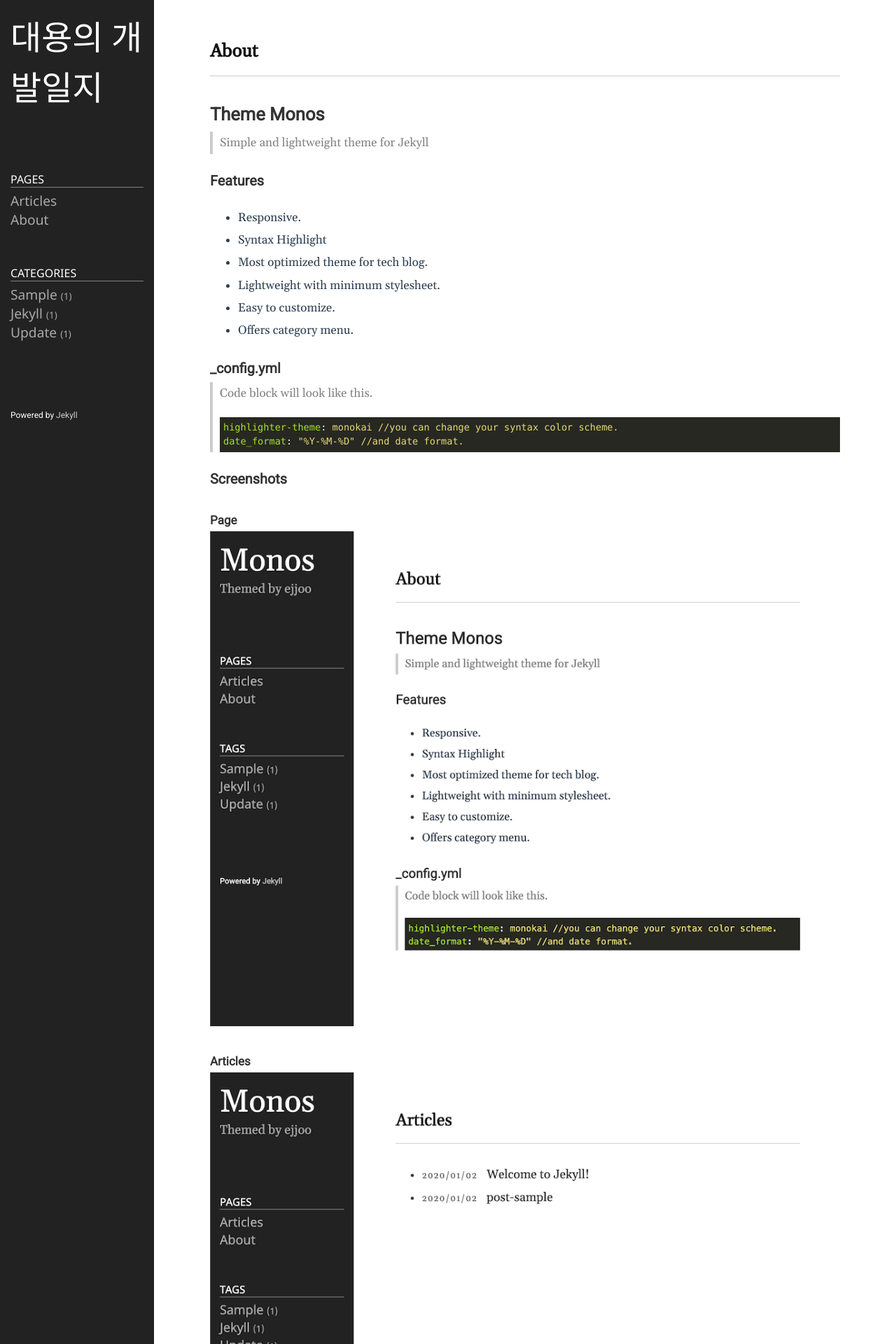
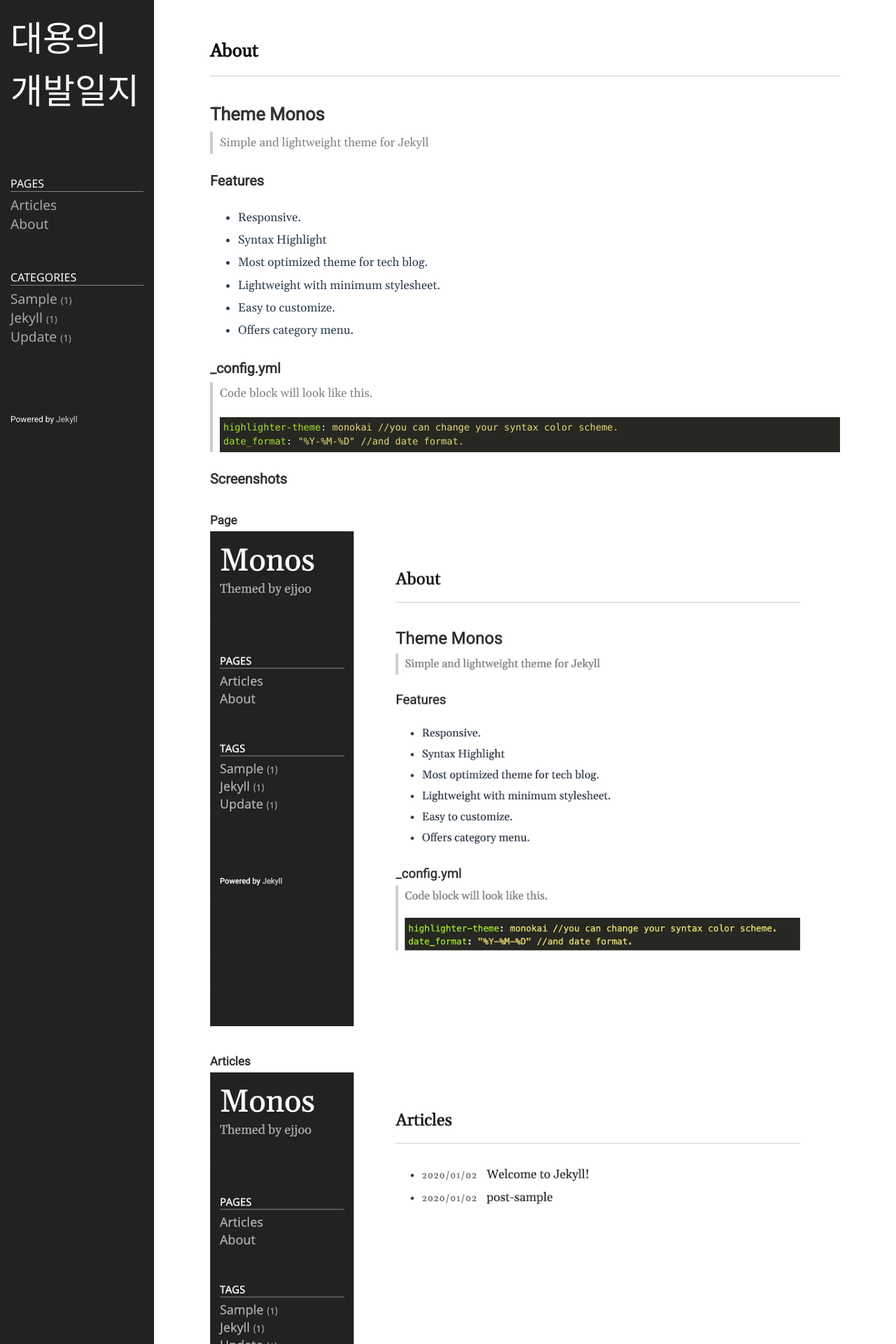
Before and after one commit to GanziDaeyong/GanziDaeyong.github.io, a Jekyll site: the page built from README.md, in a window 1280 px wide. Shown: the top 1920 px of the page at 70% size. Built offline with Jekyll 4.4.1, drawn with Linux system fonts in a browser that asks for light colours.

Commit message:
change font

```diff
--- a/_includes/sidebar.html
+++ b/_includes/sidebar.html
@@ -1,6 +1,6 @@
 <div class="sidebar-item sidebar-header">
 	<div class='sidebar-brand'>
-		<a href="/about/">{{ site.title }}</a>
+		<a href="/about/" style="font-size: 50px;">{{ site.title }}</a>
 	</div>
 	<p class="lead">{{ site.description }}</p>
 	{%- if social.github -%}
```
